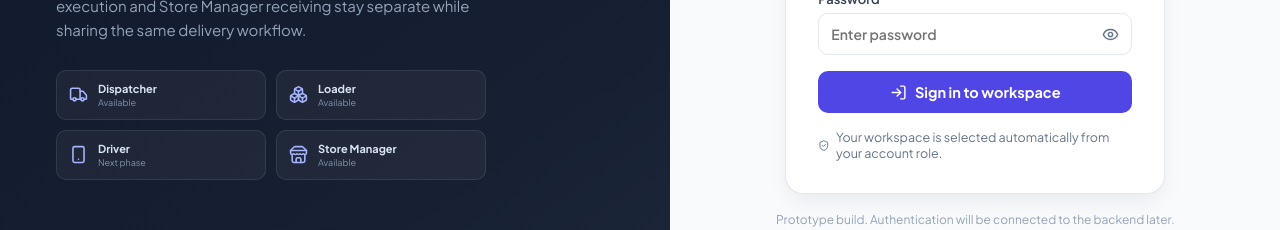
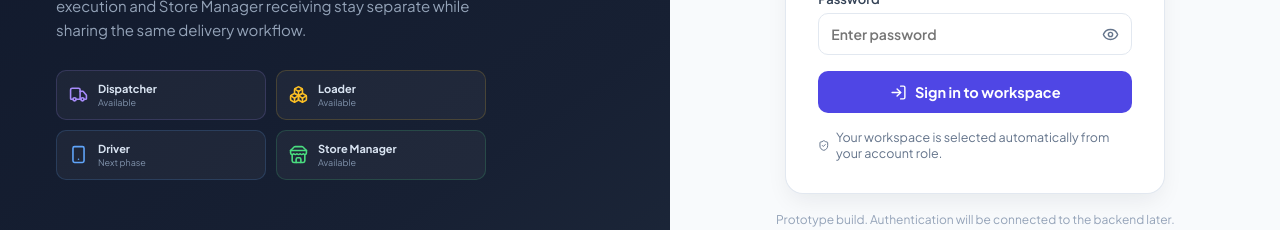
Before and after one commit to prabhashwaraSM/waypoint_portal, a React (Vite) app: page /login in a window 1280 px wide. Shown: the part 417-647 px from the top of the page. Built offline with nearby package versions, Linux system fonts and the light colour scheme.

Commit message:
style(login): add role-specific accent colors

```diff
--- a/src/features/auth/styles/login.css
+++ b/src/features/auth/styles/login.css
@@ -59,6 +59,14 @@
   border:1px solid rgba(255,255,255,.09); background:rgba(255,255,255,.045); color:#d9e4f2;
 }
 .role-preview-card svg { color:#a5b4fc; }
+.role-preview-card.dispatcher svg { color:#a78bfa; }
+.role-preview-card.loader svg { color:#fbbf24; }
+.role-preview-card.driver svg { color:#60a5fa; }
+.role-preview-card.store svg { color:#4ade80; }
+.role-preview-card.dispatcher { border-color:rgba(167,139,250,.18); }
+.role-preview-card.loader { border-color:rgba(251,191,36,.18); }
+.role-preview-card.driver { border-color:rgba(96,165,250,.18); }
+.role-preview-card.store { border-color:rgba(74,222,128,.18); }
 .role-preview-card strong,.role-preview-card small { display:block; }
 .role-preview-card strong { font-size:11px; }
 .role-preview-card small { color:#7f91aa; font-size:9px; margin-top:2px; }
```
